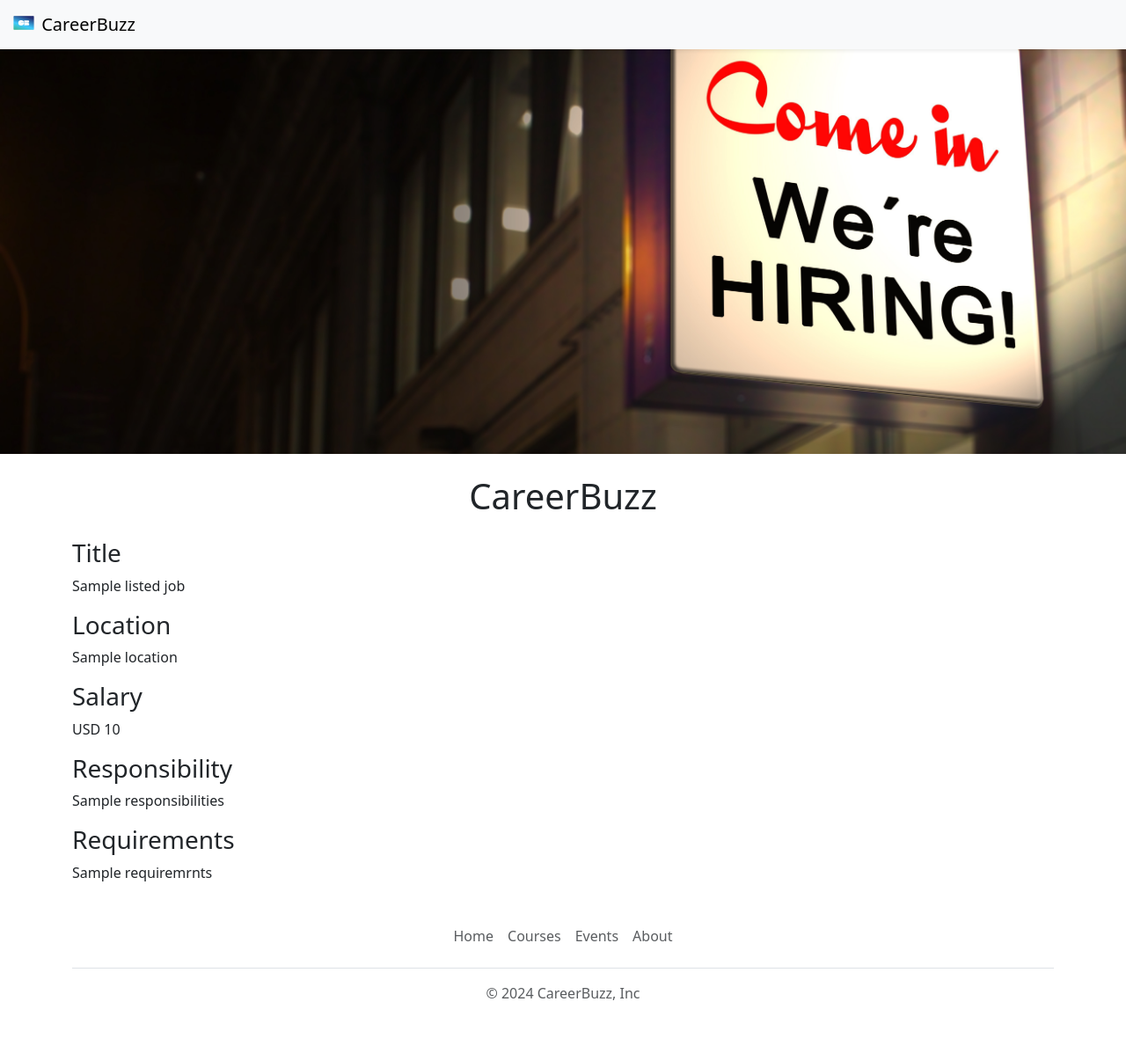
After one commit to ejejosh/careerbuzz-webapp, a Flask app: template templates/jobpage.html in a window 1280 px wide. The commit adds this page. Shown: the whole page at 88% size. Run offline with Flask 3, Linux system fonts and the light colour scheme; the template is opened without the code that fills it: most values are stand-ins (such as "Sample title", 1, 10 or a date in 2020); parts of the project's set-up code (start-up, migrations or seed data) failed here and were passed over; some libraries are stand-ins or nearby versions.

Commit message:
Styled job page and fix static path

```diff
--- a/app.py
+++ b/app.py
@@ -7,7 +7,7 @@ app = Flask(__name__)
 @app.route("/")
 def index():
     jobs = load_jobs_from_db()
-    return render_template("home.html", jobs=jobs, company_name='Buzz')
+    return render_template("home.html", jobs=jobs)
 
 
 @app.route("/api/jobs")
@@ -19,7 +19,10 @@ def list_jobs():
 @app.route("/job/<id>")
 def show_job(id):
     job = load_job_from_db(id)
-    return jsonify(job)
+    if not job:
+        return "Not Found", 404
+    return render_template("jobpage.html", listed_job=job)
+
 
 @app.route("/learn")
 def learn():
--- /dev/null
+++ b/templates/banner.html
@@ -0,0 +1,9 @@
+<style>
+    #banner {
+       width: 100%;
+       height: 460px;
+       object-fit: cover;
+       margin-bottom: 16px;
+   }
+</style>
+<img class="img-fluid" id="banner" src="../static/banner.jpg">
--- /dev/null
+++ b/templates/bootstrap.html
@@ -0,0 +1,5 @@
+
+<meta charset="UTF-8">
+<meta name="viewport" content="width=device-width, initial-scale=1">
+<link rel="stylesheet" href="{{ url_for('static', filename='bootstrap.min.css') }}">
+<link rel="stylesheet" href="{{ url_for('static', filename='bootstrap.min.js') }}">
--- a/templates/jobitems.html
+++ b/templates/jobitems.html
@@ -1,5 +1,3 @@
-
-
 
 <div class="border-bottom row" style="margin-bottom: 16px; padding-bottom: 8px;">
     <div class="col-9">
@@ -10,6 +8,6 @@
         {% endif %}
     </div>
     <div class="col-3">
-        <a href="mailto: mailto:fetchmrjosh@gmail.com?subject=Application%20for%20{{job['title']}}&body=My%20name%3A%20%3CEnter%20your%20name%20here%3E%0D%0A%0D%0AMy%20Resume%20link%3A%20%3Cresume%20link%3E%0D%0A%0D%0AMy%20LinkedIn%20link%3A%20%3Clinkedin%20link%3E " type="button" class="btn btn-outline-primary">Apply</a>
+        <a href="/job/{{ job['id'] }}" type="button" class="btn btn-outline-primary">Apply</a>
     </div>
 </div>
--- /dev/null
+++ b/templates/jobpage.html
@@ -0,0 +1,26 @@
+<!DOCTYPE html>
+<html lang="en">
+<head>
+    <title>{{ listed_job.title }} - CareerBuzz</title>
+    {% include "bootstrap.html" %}
+</head>
+<body>
+    {% include "nav.html" %}
+    {% include "banner.html" %}
+    <div class="container">
+        <h1 class="text-center mt-2 mb-4">CareerBuzz</h1>
+        <h3>Title</h3>
+        <p>{{ listed_job.title }}</p>
+        <h3>Location</h3>
+        <p>{{ listed_job.location }}</p>
+        <h3>Salary</h3>
+        <p>{{ listed_job.currency }} {{ listed_job.salary }}</p>
+        <h3>Responsibility</h3>
+        <p>{{ listed_job.responsibilities }}</p>
+        <h3>Requirements</h3>
+        <p>{{ listed_job.Requiremrnts }}</p>
+    </div>
+
+    {% include "footer.html" %}
+</body>
+</html>
```
Also changed, not shown: templates/home.html (+4 -15 lines).
